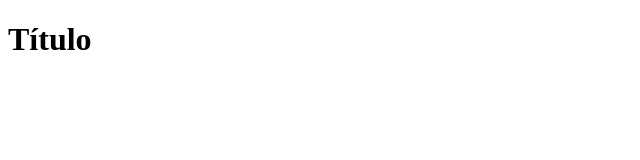
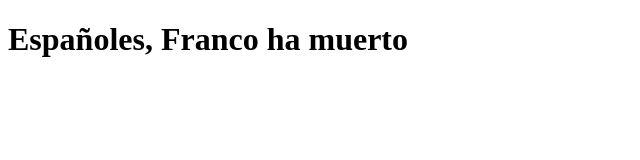
Before and after one commit to gabigboots/gabigboots.github.io, a plain HTML site: page index.html in a window 1280 px wide. Shown: the whole page, without its empty margins (0-640 px from the left). Drawn offline with Linux system fonts and the light colour scheme.

Commit message:
Update index.html

```diff
--- a/index.html
+++ b/index.html
@@ -6,4 +6,4 @@
 </head>
 
 <body>
-  <h1> Título
+  <h1> Españoles, Franco ha muerto
```
